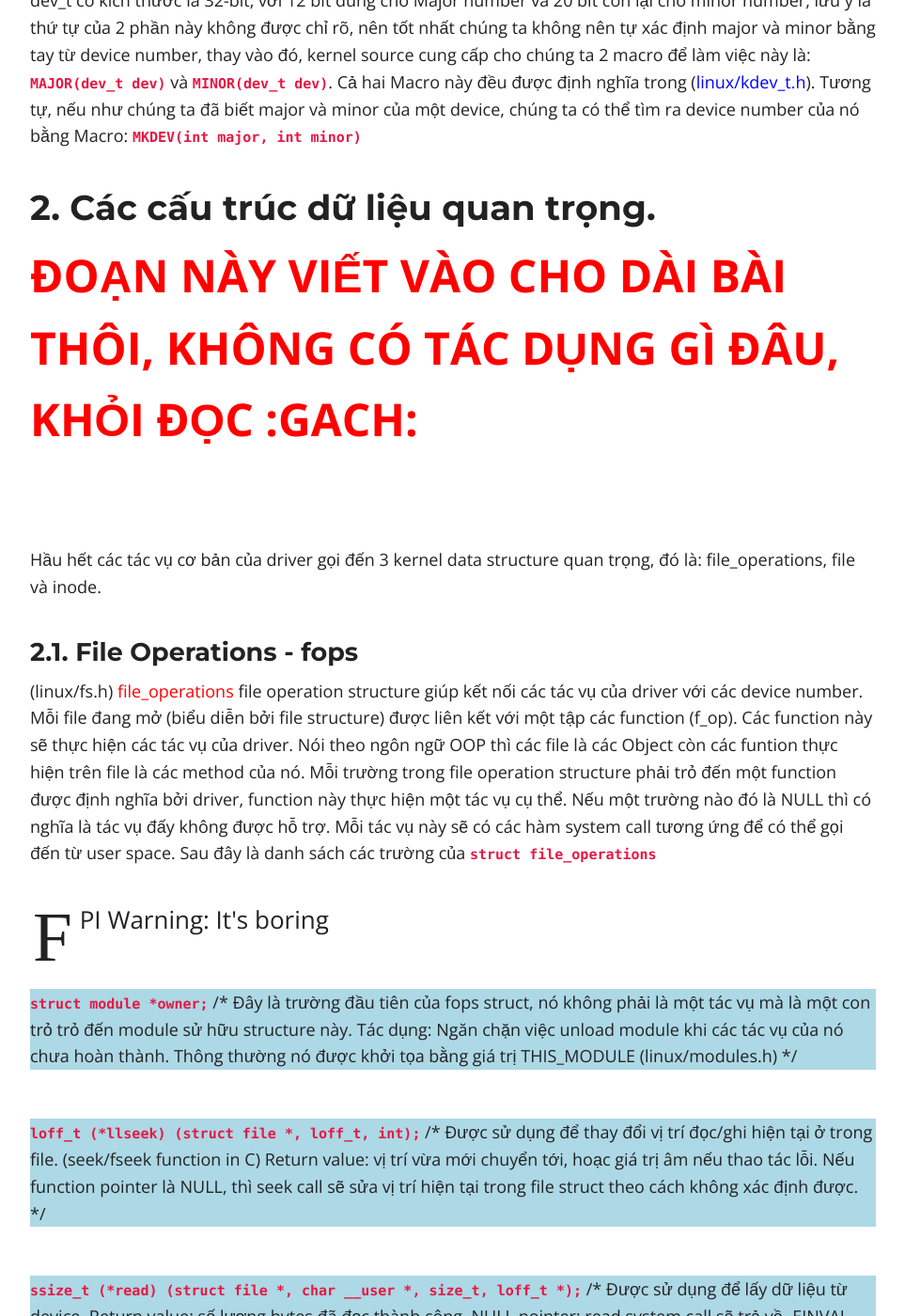
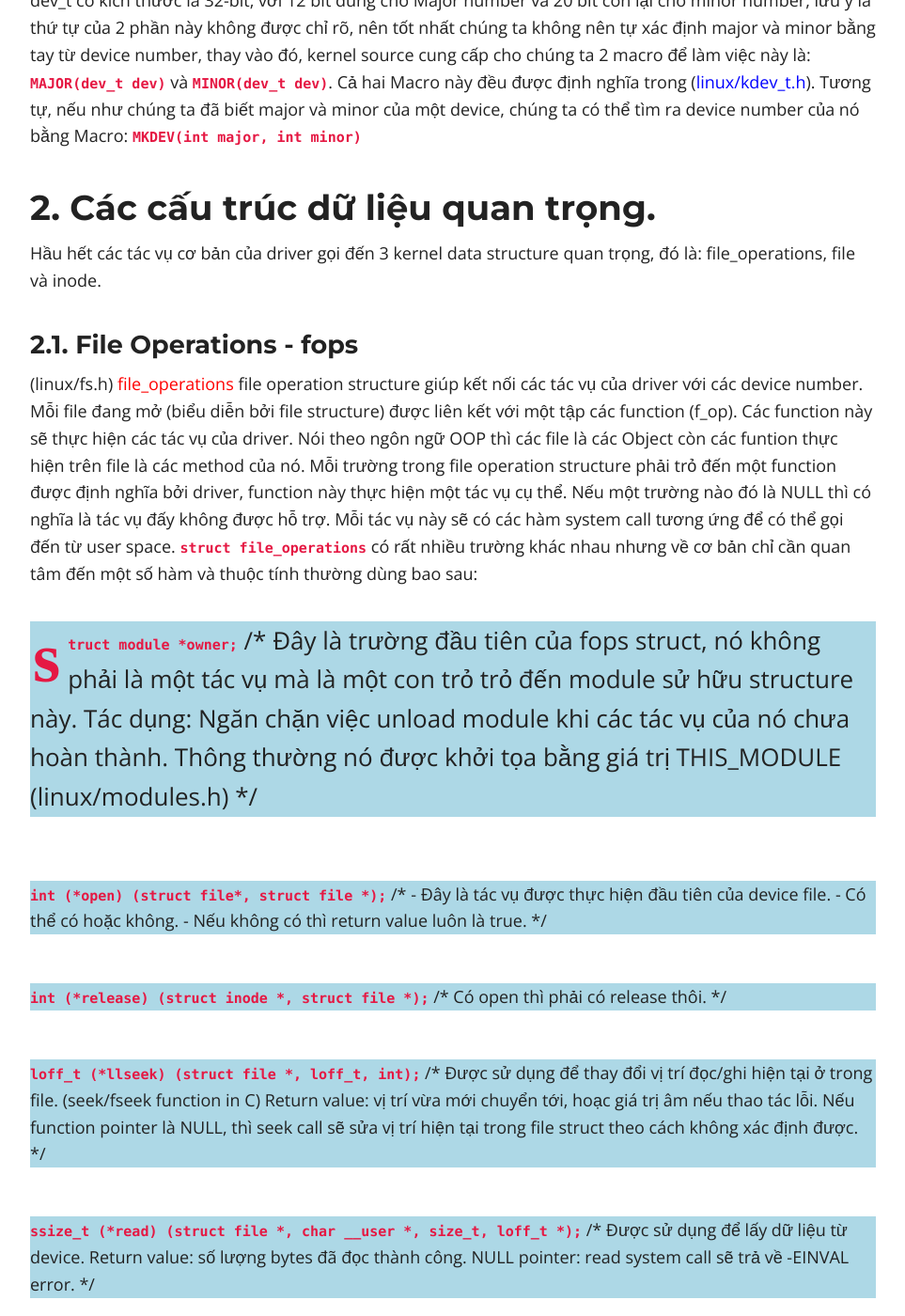
Before and after one commit to ita93/ita93.github.io, a Jekyll site: the page built from _posts/2017-12-18-character-device.md, in a window 1280 px wide and 1400 px high, scrolled down 1870 px. Shown: the whole window at 94% size, without its empty margins (158-1121 px from the left). Built offline with Jekyll 4.4.1, drawn with Linux system fonts in a browser that asks for light colours; nearby versions of some CDN libraries; comment, search, counter and statistics services are not loaded; some of the changed text lies outside the part shown.

Commit message:
Remove unneccessary file_operation descriptions

````diff
--- a/_posts/2017-12-18-character-device.md
+++ b/_posts/2017-12-18-character-device.md
@@ -56,17 +56,15 @@
 Tương tự, nếu như chúng ta đã biết major và minor của một device, chúng ta có thể tìm ra device number của nó bằng Macro: ```MKDEV(int major, int minor)```
 
 ## 2. Các cấu trúc dữ liệu quan trọng.
-<p style="color: red; font-size:300%"><b>ĐOẠN NÀY VIẾT VÀO CHO DÀI BÀI THÔI, KHÔNG CÓ TÁC DỤNG GÌ ĐÂU, KHỎI ĐỌC :GACH:</b></p>
 Hầu hết các tác vụ cơ bản của driver gọi đến 3 kernel data structure quan trọng, đó là: file_operations, file và inode.
 ### 2.1. File Operations - fops
 (linux/fs.h)
 <span style="color: red">file_operations</span>
 file operation structure giúp kết nối các tác vụ của driver với các device number. Mỗi file đang mở (biểu diễn bởi file structure) được liên kết với một tập các function (f_op). Các function này sẽ thực hiện các tác vụ của driver. Nói theo ngôn ngữ OOP thì các file là các Object còn các funtion thực hiện trên file là các method của nó.
 Mỗi trường trong file operation structure phải trỏ đến một function được định nghĩa bởi driver, function này thực hiện một tác vụ cụ thể. Nếu một trường nào đó là NULL thì có nghĩa là tác vụ đấy không được hỗ trợ. Mỗi tác vụ này sẽ có các hàm system call tương ứng để có thể gọi đến từ user space.
-Sau đây là danh sách các trường của ```struct file_operations```
+ ```struct file_operations``` có rất nhiều trường khác nhau nhưng về cơ bản chỉ cần quan  tâm đến một số hàm và thuộc tính thường dùng bao sau:
 
 <div>
-<p class="text-uppercase">FPI Warning: It's boring</p>
 
 <p style="background-color: lightblue;"><code>struct module *owner;</code>
 	/*
@@ -76,6 +74,22 @@
 	*/
 </p>
 <br/>
+
+<p style="background-color: lightblue;"><code>int (*open) (struct file*, struct file *);</code>
+	/*
+		- Đây là tác vụ được thực hiện đầu tiên của device file.
+		- Có thể có hoặc không.
+		- Nếu không có thì return value luôn là true.
+	*/
+</p>
+<br/>
+<p style="background-color: lightblue;"><code>int (*release) (struct inode *, struct file *);</code>
+	/*
+		Có open thì phải có release thôi.
+	*/
+</p>
+<br/>
+
 <p style="background-color: lightblue;"><code>loff_t (*llseek) (struct file *, loff_t, int);</code>
 	/*
 		Được sử dụng để thay đổi vị trí đọc/ghi hiện tại ở trong file. (seek/fseek function in C)
@@ -92,36 +106,9 @@
 	*/
 </p>
 <br/>
-<p style="background-color: lightblue;"><code>ssize_t (*aio_read) (struct kiocb *, char __user *, size_t, loff_t *);</code>
-	/*
-		Đọc không đồng bộ - tác vụ đọc có thể không hoàn thành trước khi hàm return.
-		NULL pointer thì nó sẽ tự trỏ đến hàm read.
-	*/
-</p>
-<br/>
 <p style="background-color: lightblue;"><code>ssize_t (*write) (struct file*, const char __user *, size_t, loff_t *);</code>
 	/*
-		Hàm này tương tự hàm read.
-	*/
-</p>
-<br/>
-<p style="background-color: lightblue;"><code>ssize_t (*aio_write) (struct kiocb *, const char __user *, size_t, loff_t *);</code>
-	/*
-		Hàm này tương tự hàm aio_read
-		Cả hai hàm write đều sử dụng const char => tránh sửa đổi dữ liệu truyền vào.
-	*/
-</p>
-<br/>
-<p style="background-color: lightblue;"><code>int (*readdir) (struct file *, void *, filldir_t);</code>
-	/*
-		Để đọc các thư mục. tốt nhất là bỏ qua nó
-	*/
-</p>
-<br/>
-<p style="background-color: lightblue;"><code>unsigned int (*pool)(struct file *, struct poll_table_struct *);</code>
-	/*
-		Đây là backend của 3 system call: poll, epoll và select
-		--Tạm thời ignore, vì chưa tìm hiểu =))
+		Ngược lại với hàm read.
 	*/
 </p>
 <br/>
@@ -132,97 +119,6 @@
 	*/
 </p>
 <br/>
-<p style="background-color: lightblue;"><code>int (*mmap) (struct file*, struct vm_area_struct *);</code>
-	/*
-		mmap được sử dụng để mapping device memory tới không gian bộ nhớ của process.
-	*/
-</p>
-<br/>
-<p style="background-color: lightblue;"><code>int (*open) (struct file*, struct file *);</code>
-	/*
-		- Đây là tác vụ được thực hiện đầu tiên của device file.
-		- Có thể có hoặc không.
-		- Nếu không có thì return value luôn là true.
-	*/
-</p>
-<br/>
-<p style="background-color: lightblue;"><code>int (*flush) (struct file *);</code>
-	/*
-		- được gọi khi một process đóng file descriptor (chỉ là bản copy thôi), nó sẽ thực thi và đợi các tác vụ chưa giải quyết xong trên device.
-		- Hiếm khi được sử dụng.
-		- Nếu NULL thì kernel sẽ bỏ qua request từ user space.
-	*/
-</p>
-<br/>
-<p style="background-color: lightblue;"><code>int (*release) (struct inode *, struct file *);</code>
-	/*
-		Có open thì phải có release thôi.
-	*/
-</p>
-<br/>
-<p style="background-color: lightblue;"><code>int (*fsync) (struct file *, struct dentry *, int);</code>
-	/*
-		Flush any pending data.
-		NULL -> -EINVAL
-	*/
-</p>
-<br/>
-<p style="background-color: lightblue;"><code>int (*aio_fsync) (struct kiocb *, int);</code>
-	/*
-		fsync khÔng đồng bộ
-	*/
-</p>
-<br/>
-<p style="background-color: lightblue;"><code>int (*fasync) (int, struct file *, int);</code>
-	/*
-		- ?????????????????????????????
-	*/
-</p>
-<br/>
-<p style="background-color: lightblue;"><code>int (*lock) (struct file*, int, struct file_lock *);</code>
-	/*
-		- Được sử dụng để lock file, thường thì không được thực hiện bởi ldd.
-	*/
-</p>
-<br/>
-<p style="background-color: lightblue;"><code>ssize_t (*readv) (struct file*, const struct iovec*, unsigned long, loff_t *);</code></p><br/>
-<p style="background-color: lightblue;"><code>ssize_t (*write) (struct file*, const struct iovec*, unsigned long, loff_t *);</code>
-	/*
-		- pending
-	*/
-</p>
-<br/>
-<p style="background-color: lightblue;"><code>ssize_t (*sendfile) (struct file*, loff_t, size_t, read_actor_t, void *);</code>
-	/*
-		- Được sử dụng bởi sendfile system call.
-		- Di chuyển dữ liệu từ một file descriptor tới một file descriptor khác với khối lượng copy nhỏ nhất. (tức là chỉ có gắng gửi những thứ đã bị thay đổi?).
-	*/
-</p>
-<br/>
-<p style="background-color: lightblue;"><code>ssize_t (*sendpage) (struct file*, struct page *, int, size_t, loff_t *, int);</code>
-	/*
-		sendpage giống sendfile, nhưng chỉ send từng page chứ không phải là cả file.
-		Thông thường không mấy ai implement hàm này.
-	*/
-</p>
-<br/>
-<p style="background-color: lightblue;"><code>unsigned log (*get_unmmapped_area) (struct file *, unsigned long, unsigned long, unsigned long, unsigned long);</code>
-	/*
-		- pending
-	*/
-</p>
-<br/>
-<p style="background-color: lightblue;"><code>int (*check_floags) (int);</code>
-	/*
-		- CHo phép một module kiểm tra các cờ đã được truyền vào fcntl();
-	*/
-</p>
-<br/>
-<p style="background-color: lightblue;"><code>int (*dir_notify) (struct file*, unsigned long);</code>
-	/*
-		directory change notification.
-	*/
-</p>
 
 </div>
 ### 2.2. File Struct - filp
````
